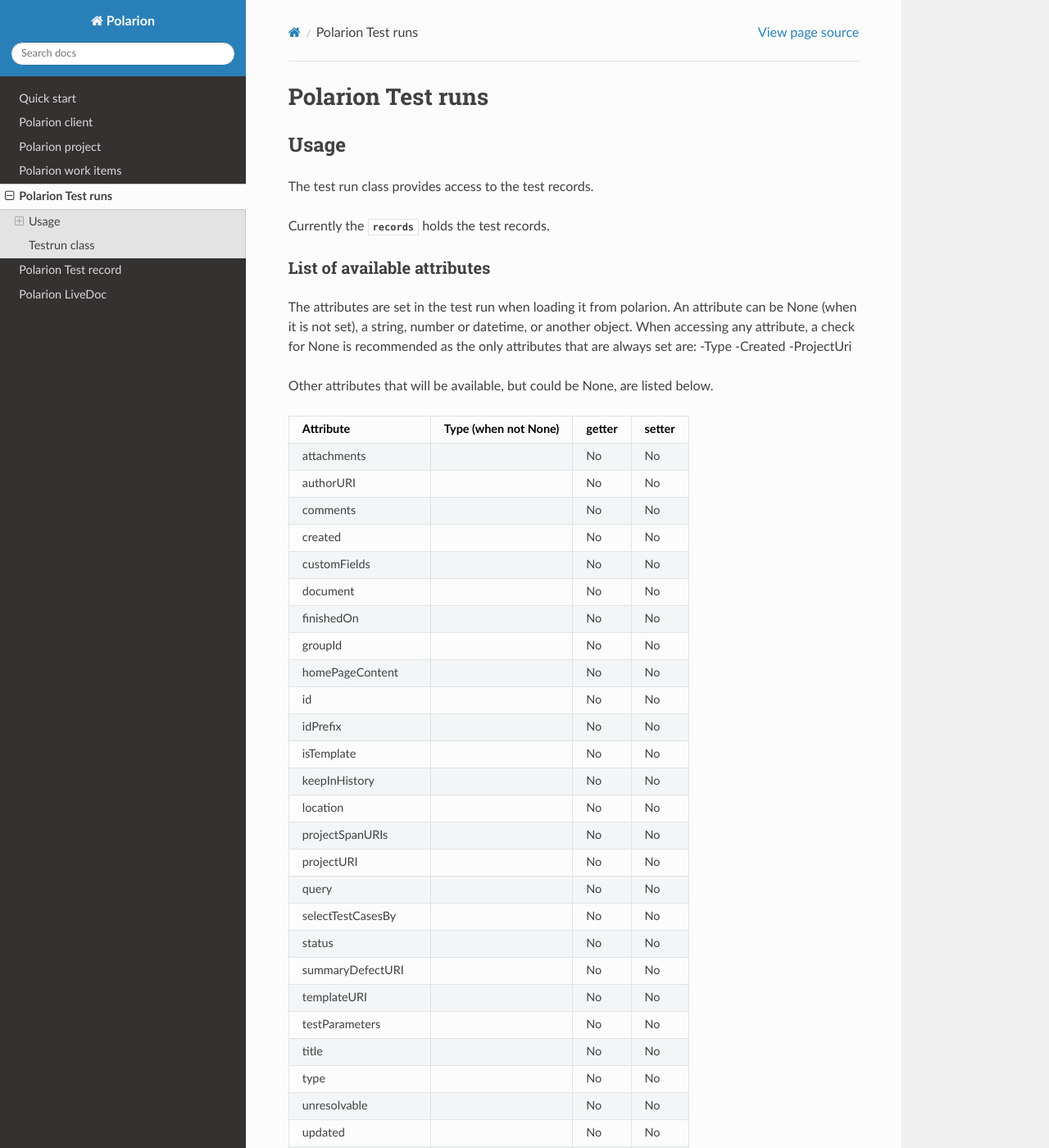
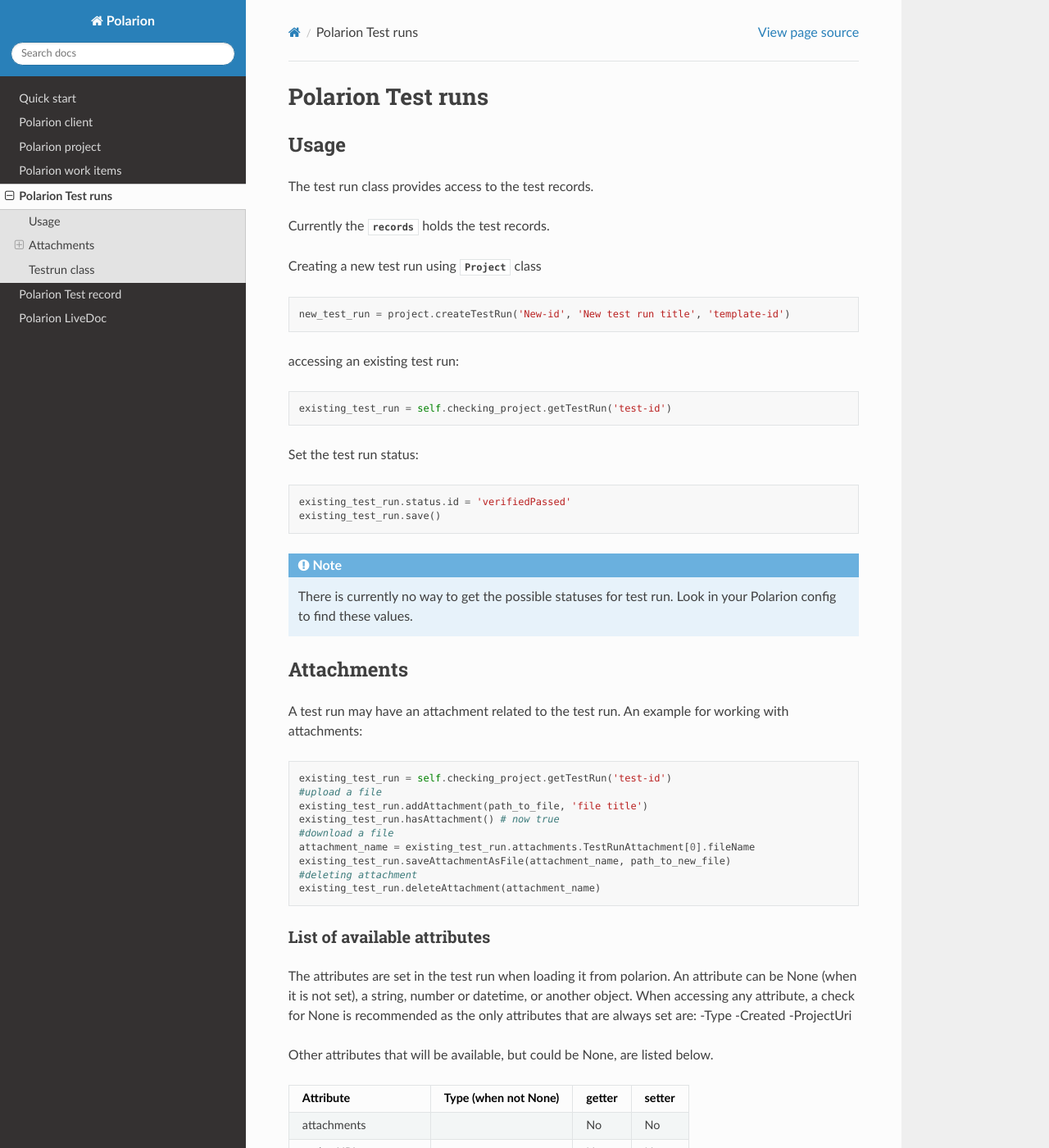
Before and after one commit to jesper-raemaekers/python-polarion, a Sphinx documentation site: the page built from docs/testrun.rst, in a window 1280 px wide and 1400 px high. Shown: the whole window at 82% size. Built offline with Sphinx 7.4.7 and the Read the Docs theme 2.0.0, drawn with Linux system fonts in a browser that asks for light colours.

Commit message:
update docs with attachment info

```diff
--- a/docs/testrun.rst
+++ b/docs/testrun.rst
@@ -7,6 +7,47 @@
 The test run class provides access to the test records.
 
 Currently the :attr:`~Testrun.records` holds the test records.
+
+Creating a new test run using :class:`.Project` class
+
+.. code:: python
+
+    new_test_run = project.createTestRun('New-id', 'New test run title', 'template-id')
+
+accessing an existing test run:
+
+.. code:: python
+
+    existing_test_run = self.checking_project.getTestRun('test-id')
+
+
+Set the test run status:
+
+.. code:: python
+
+    existing_test_run.status.id = 'verifiedPassed'
+    existing_test_run.save()
+
+.. note::
+    There is currently no way to get the possible statuses for test run. Look in your Polarion config to find these values.
+
+
+Attachments
+--------------
+
+A test run may have an attachment related to the test run. An example for working with attachments:
+
+.. code:: python
+
+    existing_test_run = self.checking_project.getTestRun('test-id')
+    #upload a file
+    existing_test_run.addAttachment(path_to_file, 'file title')
+    existing_test_run.hasAttachment() # now true
+    #download a file
+    attachment_name = existing_test_run.attachments.TestRunAttachment[0].fileName
+    existing_test_run.saveAttachmentAsFile(attachment_name, path_to_new_file)
+    #deleting attachment
+    existing_test_run.deleteAttachment(attachment_name)
 
 
 List of available attributes
```
Also changed, not shown: docs/testrecord.rst (+68 -0 lines), docs/workitem.rst (+22 -1 lines).
